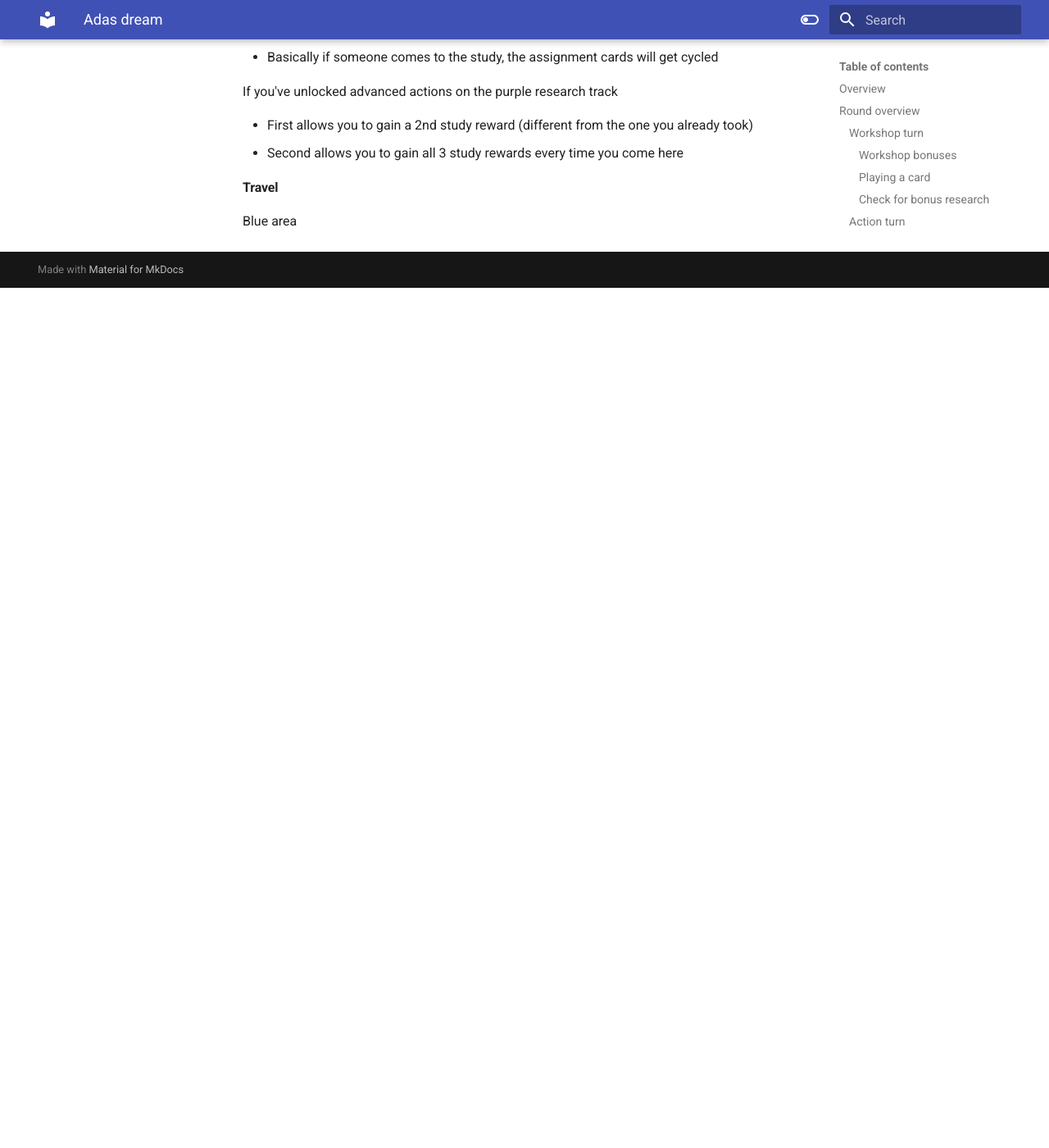
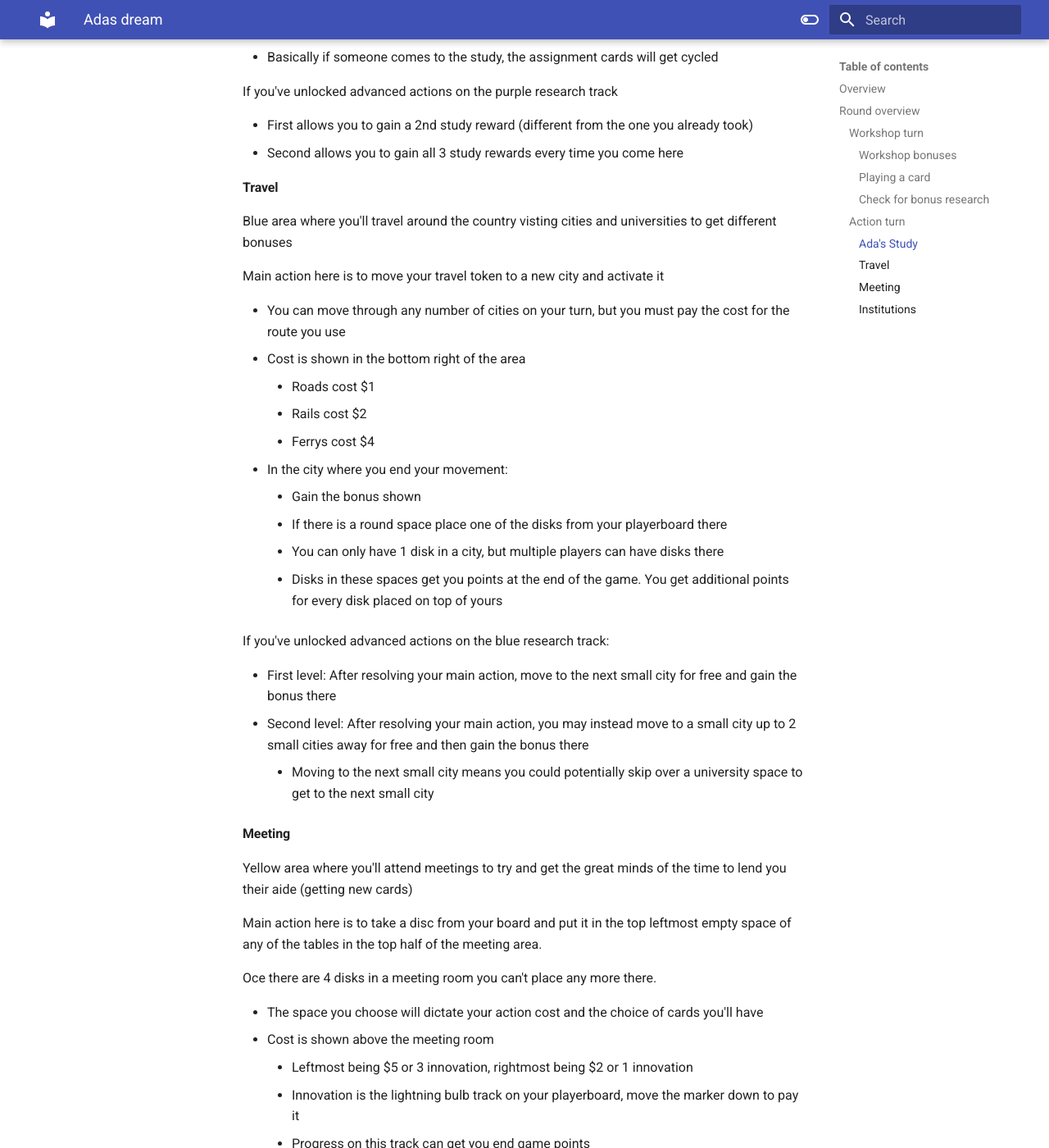
Before and after one commit to IronTarkles/Teaches, an MkDocs documentation site: the page built from docs/big_games/adas_dream.md, in a window 1280 px wide and 1400 px high, scrolled down 4274 px. Shown: the whole window at 82% size. Built offline with MkDocs 1.6.1 and Material for MkDocs 9.7.7, drawn with Linux system fonts in a browser that asks for light colours; before the commit the page ends 4625 px from its top, so only the background shows below that; some of the changed text lies outside the part shown.

Commit message:
more WIP on ada's dream

```diff
--- a/docs/big_games/adas_dream.md
+++ b/docs/big_games/adas_dream.md
@@ -88,7 +88,7 @@
 
 #### Ada's Study
 
-Purple area wher you'll gain programs and gears to help with scoring your playerboard, assignments to help you research, and the book resource.
+Purple area where you'll gain programs and gears to help with scoring your playerboard, assignments to help you research, and the book resource.
 
 The main action here (summarized in the black box) is to select a program tile and one of the study rewards
 
@@ -126,4 +126,63 @@
 
 #### Travel
 
-Blue area
+Blue area where you'll travel around the country visting cities and universities to get different bonuses
+
+Main action here is to move your travel token to a new city and activate it
+
+- You can move through any number of cities on your turn, but you must pay the cost for the route you use
+- Cost is shown in the bottom right of the area
+    - Roads cost $1
+    - Rails cost $2
+    - Ferrys cost $4
+- In the city where you end your movement:
+    - Gain the bonus shown
+    - If there is a round space place one of the disks from your playerboard there
+    - You can only have 1 disk in a city, but multiple players can have disks there
+    - Disks in these spaces get you points at the end of the game. You get additional points for every disk placed on top of yours
+
+If you've unlocked advanced actions on the blue research track:
+
+- First level: After resolving your main action, move to the next small city for free and gain the bonus there
+- Second level: After resolving your main action, you may instead move to a small city up to 2 small cities away for free and then gain the bonus there
+    - Moving to the next small city means you could potentially skip over a university space to get to the next small city
+
+#### Meeting
+
+Yellow area where you'll attend meetings to try and get the great minds of the time to lend you their aide (getting new cards)
+
+Main action here is to take a disc from your board and put it in the top leftmost empty space of any of the tables in the top half of the meeting area.
+
+Oce there are 4 disks in a meeting room you can't place any more there.
+
+- The space you choose will dictate your action cost and the choice of cards you'll have
+- Cost is shown above the meeting room
+    - Leftmost being $5 or 3 innovation, rightmost being $2 or 1 innovation
+    - Innovation is the lightning bulb track on your playerboard, move the marker down to pay it
+    - Progress on this track can get you end game points
+    - Reaching the top lets you immediately spend 2 innovation to gain a workshop bonus
+- Card selection range is shown at the bottom of the meeting room
+    - Cheapest spot only lets you take from that slot
+    - More expensive slots let you take from a better range of slots
+- You'll pick the partner card to gain
+    - Put the new card into your hand
+    - Remove one of your existing partner cards from the game (has to come from hand or discard)
+    - Remember you'll never get more cards, you're always replacing an existing one
+- Based on the meeting room slot you drew from, you may get to draw cards
+- After you've grabbed your card, if there is a card left in the rightmost slot remove it. Slide down to fill and then replenish from deck
+
+Advanced Actions:
+
+- First level: After the main action, you may then play a card from your hand without meeting/paying the normal cost
+- Second level: After the main action, you may draw 2 cards and then play one from your hand for free
+
+There are also science scoring tokens above each meeting room
+
+- At the end of the game we'll check majority of disks in each room
+- Most disks gets the 2 point tile, all others in that room get 1 point tile
+- If there is a tie for most disks in a room, all tied players get a 1 point tile and no one else in the room gets a point tile
+- These tiles award points for your partner cards with matching tags at the end of the game
+
+#### Institutions
+
+Green area where
```
